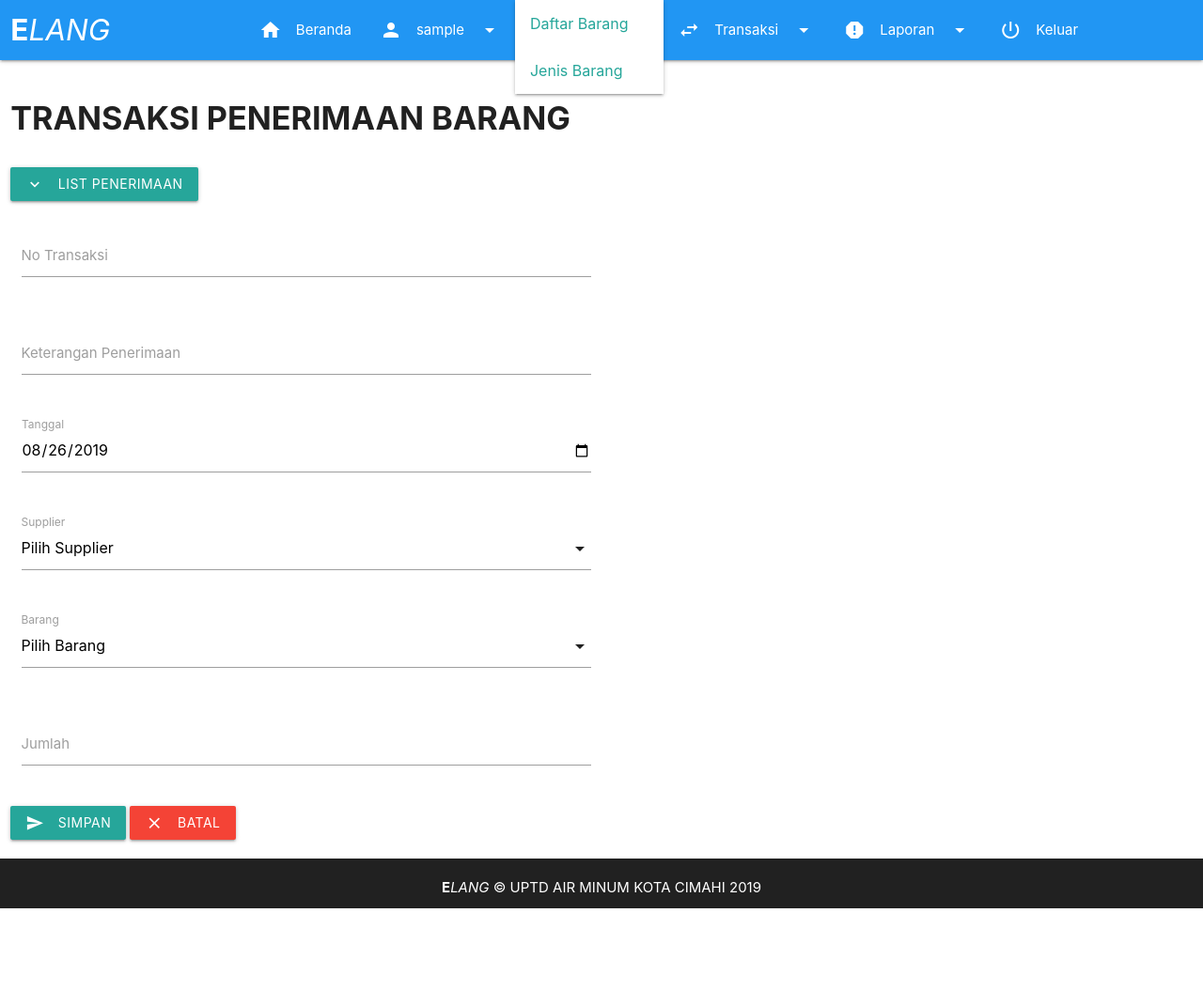
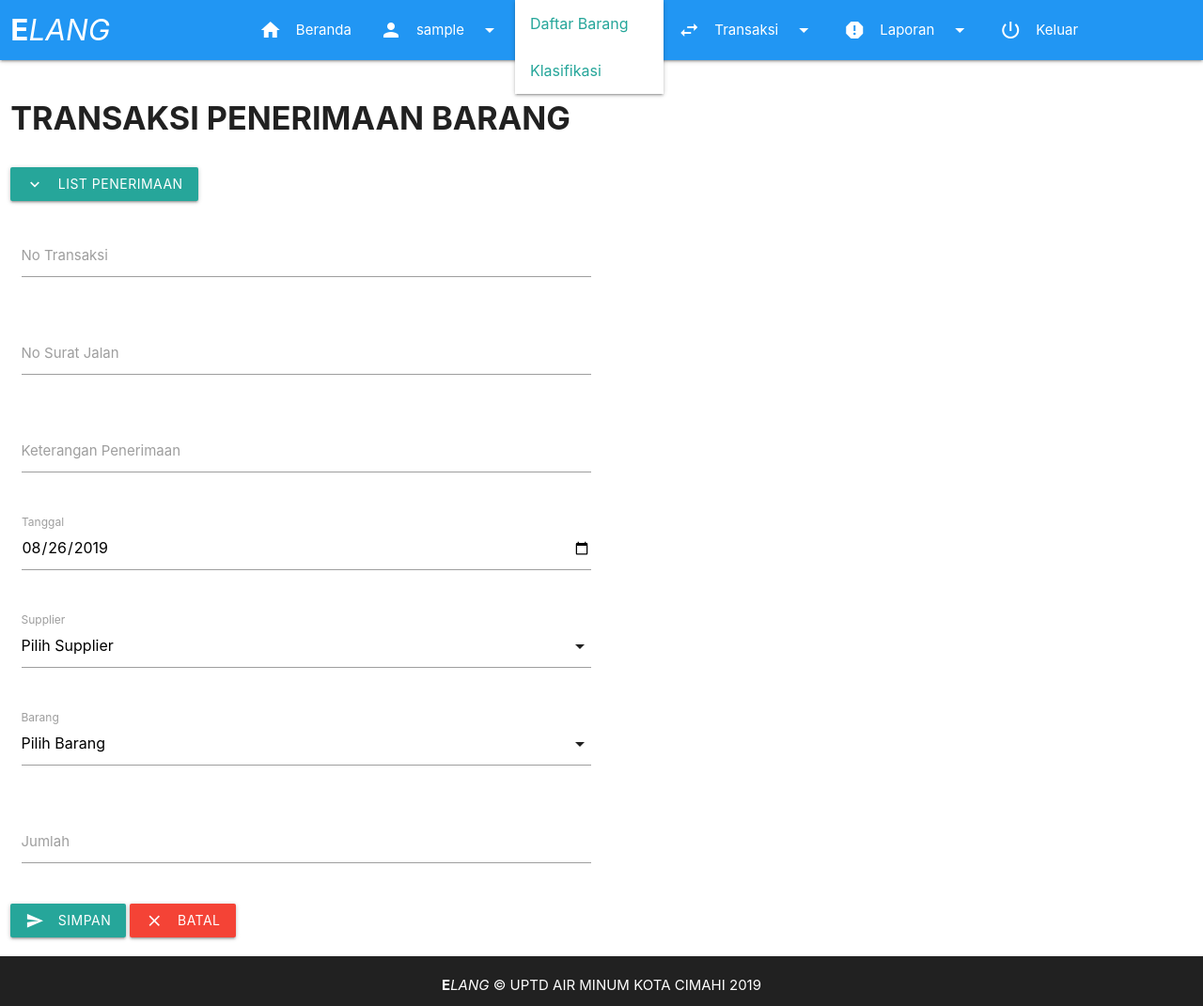
Before and after one commit to anugrahra/sistem-gudang, a PHP site: page /page/transaksi_penerimaan.php in a window 1280 px wide, after a click that opens the changed part. Shown: the whole page at 94% size. Before the commit the page ends 967 px from the top, so only its background shows below. Run offline with PHP 8.4, Linux system fonts and the light colour scheme; the visitor is signed in with stand-in values (Sample User, id 1); tables that the repository leaves empty or names only in its code hold one stand-in row (values such as "Sample post").

Commit message:
fak susah banget ya

```diff
--- a/aset/view/header.php
+++ b/aset/view/header.php
@@ -56,7 +56,7 @@
 
 <ul id="barang-content" class="dropdown-content">
   <li><a href="list_barang.php">Daftar Barang</a></li>
-  <li><a href="list_jenis_barang.php">Jenis Barang</a></li>
+  <li><a href="list_jenis_barang.php">Klasifikasi</a></li>
 </ul>
 
 <ul id="transaksi-content" class="dropdown-content">
@@ -86,7 +86,7 @@
 
 <ul id="barang-content-side" class="dropdown-content">
   <li><a href="list_barang.php">Daftar Barang</a></li>
-  <li><a href="list_jenis_barang.php">Jenis Barang</a></li>
+  <li><a href="list_jenis_barang.php">Klasifikasi</a></li>
 </ul>
 
 <ul id="transaksi-content-side" class="dropdown-content">
--- a/fungsi/fungsi.php
+++ b/fungsi/fungsi.php
@@ -133,6 +133,12 @@ function tambah_stok_opname($nama_barang, $satuan, $saldo_awal, $masuk, $keluar,
 	return run($query);
 }
 
+function tambah_kartu_stock($nama_barang, $tanggal, $no_bon, $keterangan, $masuk, $keluar, $sisa, $pengguna){
+	$query = "INSERT INTO kartu_stock (nama_barang, tanggal, no_bon, keterangan, masuk, keluar, sisa, pengguna) VALUES ('$nama_barang', '$tanggal', '$no_bon', '$keterangan', '$masuk', '$keluar', '$sisa', '$pengguna')";
+
+	return run($query);
+}
+
 function tambah_supplier($kode, $nama, $alamat, $no_kontak, $email, $num_kode){
 	$nama      = escape($nama);
 	$alamat    = escape($alamat);
@@ -171,20 +177,20 @@ function tambah_jenis_barang($jenis, $alpha_kode){
 }
 
 //FUNGSI TRANSAKSI
-function transaksi_barang_masuk($no_transaksi, $keterangan_penerimaan, $tanggal, $supplier, $nama_barang, $jumlah, $user){
+function transaksi_barang_masuk($no_transaksi, $keterangan_penerimaan, $tanggal, $supplier, $nama_barang, $jumlah, $user, $no_surat_jalan){
 	$no_transaksi 		   = escape($no_transaksi);
 	$keterangan_penerimaan = escape($keterangan_penerimaan);
 
-	$query = "INSERT INTO penerimaan (no_transaksi, keterangan, tanggal, supplier, barang, jumlah, user) VALUES ('$no_transaksi', '$keterangan_penerimaan', '$tanggal', '$supplier', '$nama_barang', '$jumlah', '$user')";
+	$query = "INSERT INTO penerimaan (no_transaksi, keterangan, tanggal, supplier, barang, jumlah, user, no_surat_jalan) VALUES ('$no_transaksi', '$keterangan_penerimaan', '$tanggal', '$supplier', '$nama_barang', '$jumlah', '$user', '$no_surat_jalan')";
 
 	return run($query);
 }
 
-function transaksi_barang_keluar($no_transaksi, $keterangan_pengeluaran, $tanggal, $unit, $nama_barang, $jumlah, $user){
+function transaksi_barang_keluar($no_transaksi, $keterangan_pengeluaran, $tanggal, $unit, $nama_barang, $jumlah, $no_surat_pengambilan, $user){
 	$no_transaksi 		    = escape($no_transaksi);
 	$keterangan_pengeluaran = escape($keterangan_pengeluaran);
 
-	$query = "INSERT INTO pengeluaran (no_transaksi, keterangan, tanggal, unit, barang, jumlah, petugas) VALUES ('$no_transaksi', '$keterangan_pengeluaran', '$tanggal', '$unit', '$nama_barang', '$jumlah', '$user')";
+	$query = "INSERT INTO pengeluaran (no_transaksi, keterangan, tanggal, unit, barang, jumlah, no_surat_pengambilan, petugas) VALUES ('$no_transaksi', '$keterangan_pengeluaran', '$tanggal', '$unit', '$nama_barang', '$jumlah', '$no_surat_pengambilan', '$user')";
 
 	return run($query);
 }
@@ -261,6 +267,19 @@ function hasil_cari_barang_hilang($cari_barang_hilang){
 
 	return $result;
 }
+
+//TAMPILKAN PER BARANG
+
+//harusnya per kode sih
+function barang_per_nama($nama){
+	global $link;
+
+	$query = "SELECT * FROM barang WHERE nama='$nama'";
+	$result = mysqli_query($link, $query);
+
+	return $result;
+}
+
 
 //TAMPILKAN PER ID
 function barang_per_id($id){
@@ -388,6 +407,15 @@ function tampilkan_penerimaan_by_barang($barang){
 	return $result;
 }
 
+function tampilkan_kartu_stock_by_barang($nama_barang){
+	global $link;
+
+	$query = "SELECT * FROM kartu_stock WHERE nama_barang = '$nama_barang'";
+	$result = mysqli_query($link, $query);
+
+	return $result;
+}
+
 function tampilkan_pengeluaran_by_barang($barang){
 	global $link;
 
--- a/index.php
+++ b/index.php
@@ -75,7 +75,7 @@
           </form>
         </div>
       </div>
-      <p class="grey-text">UPTD AIR MINUM KOTA CIMAHI &copy; 2019</p>
+      <p class="grey-text">&copy; 2019</p>
     </div>
 
     <div class="section"></div>
--- a/page/laporan_pengeluaran.php
+++ b/page/laporan_pengeluaran.php
@@ -64,6 +64,7 @@
                   <tr>
                       <th>No</th>
                       <th>No Transaksi</th>
+                      <th>No Surat Pengambilan</th>
                       <th>Ket. Pengeluaran</th>
                       <th>Tanggal</th>
                       <th>Unit</th>
@@ -78,6 +79,7 @@
                   <tr>
                     <td><?=$nourut++;?></td>
                     <td><?=$row['no_transaksi'];?></td>
+                    <td><?=$row['no_surat_pengambilan'];?></td>
                     <td><?=$row['keterangan'];?></td>
                     <td><?= date('d-m-Y', strtotime($row['tanggal']));?></td>
                     <td><?=$row['unit'];?></td>
@@ -101,13 +103,13 @@
         </div>
 
         <div class="row">
-          <center>
+          <div class="center">
             <div class="col s12">
               <button class="btn waves-effect waves-light" onclick="printContent('cetakLaporan')">Print PDF
                 <i class="material-icons left">picture_as_pdf</i>
               </button>
             </div>
-          </center>
+          </div>
         </div>
 
       </main>
--- a/page/list_barang.php
+++ b/page/list_barang.php
@@ -94,7 +94,7 @@
 
         <div class="row center">
           <div class="col s12">
-            <h4><b>LIST BARANG</b></h4>
+            <h4><b>DAFTAR BARANG</b></h4>
           </div>
         </div>
 
--- a/page/transaksi_penerimaan.php
+++ b/page/transaksi_penerimaan.php
@@ -20,10 +20,16 @@
       $nourut             = 1;
       $penerimaan         = tampilkan_penerimaan();
 
+      //TRANSAKSI PENERIMAAN
       $nama_barang = '';
       $stok_awal   = 0;
       $jumlah      = 0;
       $nama_barang = '';
+
+      //KARTU STOCK
+      $no_bon = '0000';
+      $keluar = 0;
+      $pengguna = '';
 
       if(isset($_POST['submit'])){
         $no_transaksi          = $_POST['no_transaksi'];
@@ -32,6 +38,7 @@
         $supplier              = $_POST['supplier'];
         $nama_barang           = $_POST['nama_barang'];
         $jumlah                = $_POST['jumlah'];
+        $no_surat_jalan        = $_POST['no_surat_jalan'];
         $user                  = $_SESSION['username'];
 
         $showstokawal = stok_awal($nama_barang);
@@ -43,7 +50,7 @@
         $stok_aktual = $stok_awal + $jumlah;
 
         if(!empty($tanggal) && !empty($supplier) && !empty($nama_barang) && !empty($jumlah)){
-          if(transaksi_barang_masuk($no_transaksi, $keterangan_penerimaan, $tanggal, $supplier, $nama_barang, $jumlah, $user)){
+          if(transaksi_barang_masuk($no_transaksi, $keterangan_penerimaan, $tanggal, $supplier, $nama_barang, $jumlah, $user, $no_surat_jalan)){
             if(tambah_stok_barang($stok_aktual, $nama_barang)){
               echo "<script>alert('Transaksi penerimaan barang berhasil!');</script>";
             }else{
@@ -55,6 +62,8 @@
         }else{
           echo "<script>alert('Data tidak boleh kosong!');</script>";
         }
+
+        tambah_kartu_stock($nama_barang, $tanggal, $no_bon, $keterangan_penerimaan, $jumlah, $keluar, $stok_aktual, $pengguna);
 
       }
 
@@ -82,6 +91,7 @@
                 <tr>
                     <th>No</th>
                     <th>No Transaksi</th>
+                    <th>No Surat Jalan</th>
                     <th>Ket. Penerimaan</th>
                     <th>Tanggal</th>
                     <th>Supplier</th>
@@ -96,6 +106,7 @@
                 <tr>
                   <td><?=$nourut++;?></td>
                   <td><?=$row['no_transaksi'];?></td>
+                  <td><?=$row['no_surat_jalan'];?></td>
                   <td><?=$row['keterangan'];?></td>
                   <td><?= date('d-m-Y', strtotime($row['tanggal']));?></td>
                   <td><?=$row['supplier'];?></td>
@@ -115,6 +126,14 @@
               <div class="input-field col s6">
                 <label for="no_transaksi">No Transaksi</label>
                 <input name="no_transaksi" type="text" class="validate">
+              </div>
+            </div>
+          </div>
+          <div class="row">
+            <div class="col s12">
+              <div class="input-field col s6">
+                <label for="no_surat_jalan">No Surat Jalan</label>
+                <input name="no_surat_jalan" type="text" class="validate">
               </div>
             </div>
           </div>
```
Also changed, not shown: page/kartu_stock.php (+25 -12 lines), page/list_jenis_barang.php (+4 -4 lines), page/transaksi_pengeluaran.php (+20 -1 lines).
